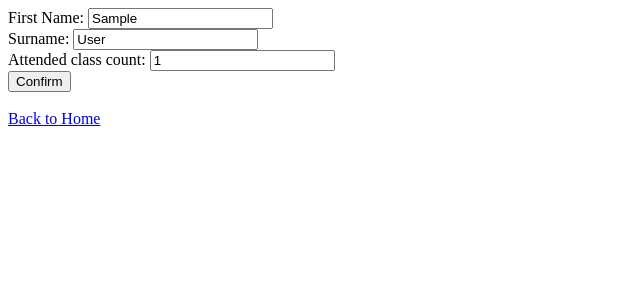
After one commit to 4-dash/StAT, a Django app: page /edit_student/1/ in a window 1280 px wide. The commit adds this page. Shown: the top 300 px of the page, without its empty margins (0-640 px from the left). Run offline with Django 5.2, Linux system fonts and the light colour scheme; tables that the repository leaves empty hold one stand-in row (values such as "Sample post").

Commit message:
editing added

```diff
--- a/src/attendence_tracker/atTracker/forms.py
+++ b/src/attendence_tracker/atTracker/forms.py
@@ -1,5 +1,16 @@
 from django import forms
+from .models import Student
 
 class AddStudent(forms.Form) :
     firstname = forms.CharField(label="First Name", max_length=100, required=True)
     surname = forms.CharField(label="Surname", max_length=100, required=True)
+
+
+class EditStudent(forms.ModelForm) :
+    firstname = forms.CharField(label="First Name", max_length=100, required=True)
+    surname = forms.CharField(label="Surname", max_length=100, required=True)
+    attendence_count = forms.IntegerField(label="Attended class count", min_value=0, required=True)
+
+    class Meta :
+        model = Student
+        fields = ["firstname", "surname", "attendence_count"]
--- a/src/attendence_tracker/atTracker/models.py
+++ b/src/attendence_tracker/atTracker/models.py
@@ -7,4 +7,4 @@ class Student(models.Model) :
     '''
     firstname = models.CharField(max_length=255, verbose_name="First Name")
     surname = models.CharField(max_length=255, verbose_name="Surname")
-    attendance_count = models.IntegerField(verbose_name="Attendence Count", default=0, blank=True, validators=[MinValueValidator(0, "Min attendence is 0")])
+    attendence_count = models.IntegerField(verbose_name="Attendence Count", default=0, blank=True, validators=[MinValueValidator(0, "Min attendence is 0")])
--- /dev/null
+++ b/src/attendence_tracker/atTracker/templates/edit_stud.html
@@ -0,0 +1,20 @@
+{% extends 'base.html' %}
+
+{% block title %}Edit {{st.firstname}} {{st.surname}}{% endblock title %}
+
+{% block content %}
+
+<form action="{% url 'edit_student' id=id%}" method="post">
+    {% csrf_token %}
+
+    {{ form }}
+
+
+    <input type="submit" value="Confirm">
+</form>
+
+<br>
+<a href="{% url 'home' %}">Back to Home</a>
+
+
+{% endblock content %}
--- a/src/attendence_tracker/atTracker/urls.py
+++ b/src/attendence_tracker/atTracker/urls.py
@@ -4,5 +4,6 @@ from . import views
 urlpatterns = [
     path("", views.home, name="home"),
     path("st/<int:id>/", views.student, name="student"),
-    path("add_student/", views.add_student, name="add_student")
+    path("add_student/", views.add_student, name="add_student"),
+    path("edit_student/<int:id>/", views.edit_student, name="edit_student")
 ]
--- a/src/attendence_tracker/atTracker/views.py
+++ b/src/attendence_tracker/atTracker/views.py
@@ -1,15 +1,15 @@
-from django.shortcuts import render, reverse
+from django.shortcuts import render, reverse, get_object_or_404
 from .models import Student
 from django.http import HttpResponseRedirect
-from .forms import AddStudent
+from .forms import AddStudent, EditStudent
 
 def home(request) :
     students = Student.objects.all()
     return render(request, 'home.html', {"students" : students})
 
 def student(request, id) :
-    stud = Student.objects.get(id=id)
-    return render(request, 'student.html', {"stud" : stud})
+    st = get_object_or_404(Student, id=id)
+    return render(request, 'student.html', {"st" : st, "id" : id})
 
 def add_student(request) :
     if request.method == "POST" :
@@ -20,7 +20,7 @@ def add_student(request) :
                 st = Student.objects.create(
                     firstname=form.cleaned_data["firstname"],
                     surname=form.cleaned_data["surname"],
-                    attendance_count=0
+                    attendence_count=0
                 )
                 return HttpResponseRedirect(reverse('student', args=[st.id]))
             except Exception :
@@ -28,3 +28,18 @@ def add_student(request) :
 
     form = AddStudent()
     return render(request, "add_stud.html", {"form": form, "warning": ""})
+
+
+def edit_student(request, id) :
+    if request.method == "POST" :
+        st = get_object_or_404(Student, id=id)
+        form = EditStudent(request.POST, instance = st)
+
+        if form.is_valid() :
+            form.save()
+            return HttpResponseRedirect(reverse("student", args=[id]))
+
+
+    st = get_object_or_404(Student, id=id)
+    form = EditStudent(initial={"firstname": st.firstname, "surname": st.surname, "attendence_count": st.attendence_count})
+    return render(request, "edit_stud.html", {"form" : form, "st" : st, "id" : id})
```
Also changed, not shown: src/attendence_tracker/atTracker/templates/student.html (+7 -4 lines), src/attendence_tracker/atTracker/tests/test_models.py (+4 -4 lines), src/attendence_tracker/atTracker/migrations/0003_rename_attendance_count_student_attendence_count.py (added).
